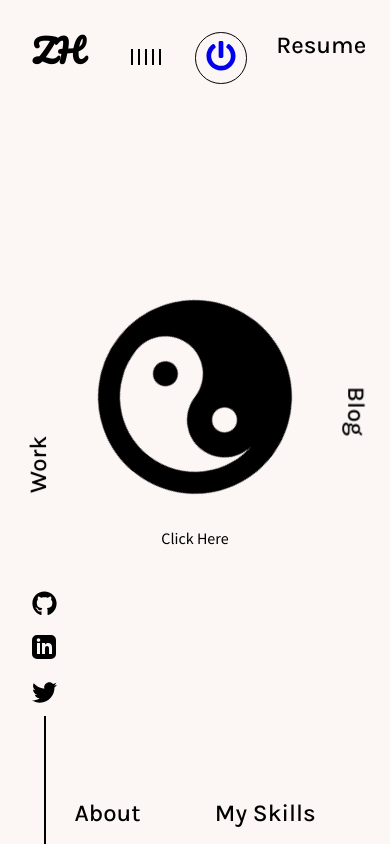
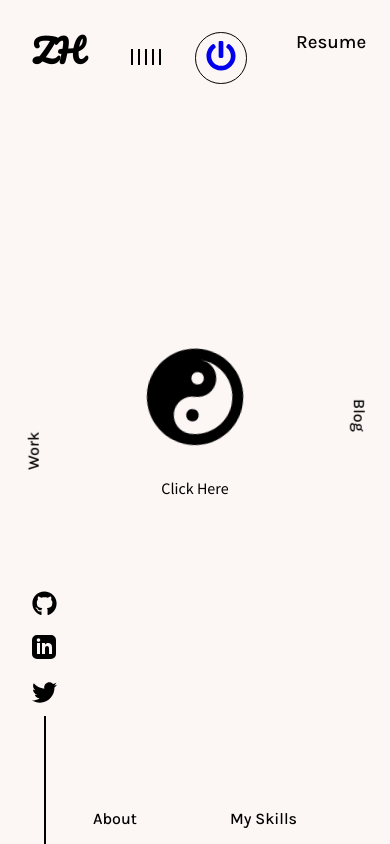
Before and after one commit to ZiyadHammad/Ziyad-Hammad, a React (Create React App) app: page /skills in a window 390 px wide. Both pictures are taken after a click on the element 220 px from the left and 57 px from the top of the page. Built offline with nearby package versions, Linux system fonts and the light colour scheme.

Commit message:
Working on responsiveness

```diff
--- a/package.json
+++ b/package.json
@@ -7,6 +7,7 @@
     "@testing-library/react": "^12.1.3",
     "@testing-library/user-event": "^13.5.0",
     "framer-motion": "^6.2.8",
+    "ityped": "^1.0.3",
     "normalize.css": "^8.0.1",
     "react": "^17.0.2",
     "react-dom": "^17.0.2",
--- a/src/components/About.js
+++ b/src/components/About.js
@@ -1,6 +1,7 @@
 import React from 'react'
+import { motion } from 'framer-motion'
 import styled, { keyframes, ThemeProvider } from 'styled-components'
-import {darkTheme} from './Themes';
+import {darkTheme, mediaQueries} from './Themes';
 
 
 import LogoComponent from '../subComponents/LogoComponent';
@@ -23,7 +24,7 @@ const float = keyframes`
 50% { transform: translateY(15px) translateX(15px) }
 100% { transform: translateY(-10px) }
 `
-const Spaceman = styled.div`
+const Spaceman = styled(motion.div)`
 position: absolute;
 top: 10%;
 right: 5%;
@@ -53,6 +54,27 @@ const Main =  styled.div`
   top: 10rem;
   font-family: 'Ubuntu Mono', monospace;
   font-style: italic;
+  ${mediaQueries(40)`
+          width: 60vw;
+          height: 50vh;
+          top:50%;
+          left:50%;
+          transform:translate(-50%,-50%);
+
+
+  `};
+  ${mediaQueries(30)`
+          width: 50vw;
+          height: auto;
+          backdrop-filter: none;
+          margin-top:2rem;
+
+  `};
+
+${mediaQueries(20)`
+          padding: 1rem;
+          font-size: calc(0.5rem + 1vw);
+  `};
 `
 
 
@@ -68,7 +90,14 @@ const AboutPage = () => {
           <PowerButton style={{background: "#fcf6f4"}} />
           <ParticleComponent theme='dark' />
 
-        <Spaceman>
+          <Spaceman
+            initial={{ right: '-20%', top: '100%' }}
+            animate={{
+              right: '5%',
+              top: '10%',
+              transition: { duration: 2, delay: 0.5 },
+            }}
+          >
             <img src={astronaut} alt="spaceman" />
         </Spaceman>
         <Main>
--- a/src/components/Intro.js
+++ b/src/components/Intro.js
@@ -2,6 +2,8 @@ import React from 'react'
 import styled from 'styled-components'
 import Me from "../assets/Images/bitmoji.png"
 import { motion } from "framer-motion"
+import { mediaQueries } from "./Themes";
+import { useEffect, useState } from "react";
 
 const Box = styled(motion.div)`
 position: absolute;
@@ -24,6 +26,58 @@ background-size: 100% 2px;
     border-left: 2px solid ${props => props.theme.body};
     border-right: 2px solid ${props => props.theme.text};
     z-index:1;
+
+    ${mediaQueries(1200)`
+    width: 65vw;
+  `};
+
+  ${mediaQueries(60)`
+    width: 70vw;
+  `};
+
+  ${mediaQueries(50)`
+    width: 50vw;
+    background-size: 100% 2px;
+
+    flex-direction:column;
+    justify-content:space-between;
+
+  `};
+
+  ${mediaQueries(40)`
+    width: 60vw;
+
+
+  `};
+
+  ${mediaQueries(30)`
+    width: 70vw;
+
+
+  `};
+  ${mediaQueries(20)`
+    width: 60vw;
+
+
+  `};
+
+  @media only screen and (max-width: 50em) {
+    background: none;
+    border: none;
+    border-top: 2px solid ${(props) => props.theme.body};
+    border-bottom: 2px solid ${(props) => props.theme.text};
+    background-image: linear-gradient(
+        ${(props) => props.theme.body} 50%,
+        ${(props) => props.theme.text} 50%
+      ),
+      linear-gradient(
+        ${(props) => props.theme.body} 50%,
+        ${(props) => props.theme.text} 50%
+      );
+    background-size: 2px 100%;
+    background-position: 0 0, 100% 0;
+    background-repeat: no-repeat;
+  }
 `
 const SubBox = styled.div`
 width: 50%;
@@ -33,17 +87,52 @@ display: flex;
 .pic{
   position: absolute;
   bottom: 0;
-  left: 50%;
+  left: 10%;
   tranform:translate(-50%, 0%);
   width: 100%;
   height: auto;
 }
+${mediaQueries(50)`
+      width: 100%;
+    height: 50%;
+      .pic {
 
-img{
-  bottom: 0;
-  position: absolute;
-  height:30rem;
-}
+    width: 70%;
+
+  }
+
+  `};
+
+  ${mediaQueries(40)`
+
+      .pic {
+
+    width: 80%;
+
+  }
+
+  `};
+
+  ${mediaQueries(30)`
+
+
+      .pic {
+
+    width: 90%;
+
+  }
+
+  `};
+  ${mediaQueries(20)`
+
+
+     .pic {
+
+   width: 80%;
+
+ }
+
+ `};
 `
 const Text = styled.div`
 font-size: calc(1em + 1.5vw);
@@ -57,20 +146,53 @@ justify-content: space-evenly;
     color: ${props => `rgba(${props.theme.bodyRgba},0.6)` };
     font-size: calc(0.5rem + 1.5vw);
     font-weight:300;
+    ${mediaQueries(40)`
+    font-size: calc(1rem + 1vw);
+
+
+`};
+}
+
+${mediaQueries(40)`
+    font-size: calc(1rem + 1.5vw);
+
+
+`};
+${mediaQueries(20)`
+     padding: 1rem;
+
+
+
+`};
+
 }`
 
 
 function Intro() {
+  const [height, setHeight] = useState("55vh")
+
+
+
+  useEffect(() => {
+    if (window.matchMedia("(max-width: 50em)").matches) {
+      setHeight("70vh");
+    }
+    if (window.matchMedia("(max-width: 20em)").matches) {
+      setHeight("60vh");
+    }
+  }, [])
+
+
   return (
     <Box
       initial={{ height: 0 }}
-      animate={{ height: "55vh" }}
+      animate={{ height: height }}
       transition={{type: "spring", duration:2, delay:1}}
     >
       <SubBox>
         <Text>
-          <h1>Hi,</h1>
-          <h3>I'm Ziyad Hammad.</h3>
+          <h3>Hi,</h3>
+          <h1>I'm,<br></br> Ziyad Hammad.</h1>
           <h6>Web Developer * Content Creator * Designer</h6>
         </Text>
       </SubBox>
@@ -80,7 +202,7 @@ function Intro() {
            animate={{ opacity: 1 }}
            transition={{type: "spring", duration:1, delay:2}}
         >
-          <img className='Me' src={Me} alt="Profile"/>
+          <img className='pic' src={Me} alt="Profile"/>
         </motion.div>
       </SubBox>
     </Box>
--- a/src/components/Main.js
+++ b/src/components/Main.js
@@ -7,10 +7,11 @@ import PowerButton from '../subComponents/PowerButton'
 import SocialIcons from '../subComponents/SocialIcons'
 import { YinYang } from "./AllSvgs"
 import Intro from './Intro'
+import { mediaQueries } from './Themes'
 
 
 
-const MainContainer = styled.div`
+const MainContainer = styled(motion.div)`
 background: ${props => props.theme.body};
 width: 100vw;
 height: 100vh;
@@ -22,12 +23,23 @@ h2,h3,h4,h5,h6{
   font-family: "Karla", sans-serif;
   font-weight:500;
 }
+h2 {
+  ${mediaQueries(40)`
+    font-size:1.2em;
+
+`};
+
+  ${mediaQueries(30)`
+    font-size:1em;
+
+`};
+}
 `
 const Container = styled.div`
 padding: 2rem;
 `
 const Resume = styled.a`
-color: ${props => props.theme.text};
+color: ${(props) => (props.click ? props.theme.body : props.theme.text)};
 position: absolute;
 top 2rem;
 right: calc(1rem + 2vw);
@@ -35,13 +47,16 @@ text-decoration: none;
 z-index: 1;
 `
 const Blog = styled(NavLink)`
-color: ${props => props.theme.text};
+color: ${(props) => (props.click ? props.theme.body : props.theme.text)};
 position: absolute;
 top 50%;
 right: calc(1rem + 2vw);
 transform: rotate(90deg) translate(-50%, -50%);
 text-decoration: none;
 z-index: 1;
+@media only screen and (max-width: 50em) {
+  text-shadow: ${(props) => (props.click ? "0 0 4px #000" : "none")};
+}
 `
 const Work = styled(NavLink)`
 color: ${props => props.click ? props.theme.body : props.theme.text };
@@ -51,6 +66,9 @@ left: calc(1rem + 2vw);
 transform: rotate(-90deg) translate(-50%, -50%);
 text-decoration: none;
 z-index: 1;
+@media only screen and (max-width: 50em) {
+  text-shadow: ${(props) => (props.click ? "0 0 4px #000" : "none")};
+}
 `
 const About = styled(NavLink)`
 color: ${props => props.click ? props.theme.body : props.theme.text };
@@ -82,8 +100,8 @@ to{
 `
 const Center = styled.div`
 position: absolute;
-top: ${props => props.click ? "85%" : "50%"};
-left: ${props => props.click ? "92%" : "50%"};
+top: ${props => (props.click ? "85%" : "50%")};
+left: ${props => (props.click ? "92%" : "50%")};
 transform: translate(-50%, -50%);
 border: none;
 outline: none;
@@ -105,6 +123,17 @@ transition: all 1s ease;
   padding-top: 2rem;
 }
 
+@media only screen and (max-width: 50em) {
+  top: ${(props) => (props.click ? "90%" : "50%")};
+  left: ${(props) => (props.click ? "90%" : "50%")};
+  width: ${(props) => (props.click ? "80px" : "150px")};
+  height: ${(props) => (props.click ? "80px" : "150px")};
+}
+@media only screen and (max-width: 30em) {
+  width: ${(props) => (props.click ? "40px" : "150px")};
+  height: ${(props) => (props.click ? "40px" : "150px")};
+}
+
 `
 const DarkDiv = styled.div`
 position: absolute;
@@ -116,48 +145,166 @@ width: ${props => props.click ? "50%" : "0%"};
 height:${props => props.click ? "100%" : "0%"};
 z-index: 1;
 transition: height 0.5s ease, width 1s ease 0.5s;
+${(props) =>
+  props.click
+    ? mediaQueries(50)`
+     height: 50%;
+right:0;
+
+width: 100%;
+transition: width 0.5s ease, height 1s ease 0.5s;
+
+`
+    : mediaQueries(50)`
+     height: 0;
+
+width: 0;
+`};
 `
 
 
 function Main() {
   const [click, setClick] = useState(false)
+  const [path, setpath] = useState("");
+  const moveY = {
+    y: "-100%",
+  };
+  const moveX = {
+    x: `${path === "work" ? "100%" : "-100%"}`,
+  };
+  const mq = window.matchMedia("(max-width: 50em)").matches;
 
   const handleClick = () => setClick(!click)
   return (
-    <MainContainer>
+    <MainContainer
+    key="modal"
+        initial={{ opacity: 0 }}
+        animate={{ opacity: 1 }}
+        exit={path === "about" || path === "skills" ? moveY : moveX}
+        transition={{ duration: 0.5 }}
+
+    >
       <Container>
         <PowerButton />
         <LogoComponent theme={click ? 'dark' :'light'} />
-        <SocialIcons theme={click ? 'dark' :'light'} />
+        {mq ? (
+            <SocialIcons theme="light" />
+          ) : (
+            <SocialIcons theme={click ? "dark" : "light"} />
+          )}
         <DarkDiv click={click} />
 
           <Center click={click} >
-            <YinYang onClick={() => handleClick()} width={click ? "120" : "200"} height={click ? "120" : "200"} fill="currentColor" />
+          {mq ? (
+              <YinYang
+                onClick={() => handleClick()}
+                width={click ? 80 : 150}
+                height={click ? 80 : 150}
+                fill="currentColor"
+              />
+            ) : (
+              <YinYang
+                onClick={() => handleClick()}
+                width={click ? 120 : 200}
+                height={click ? 120 : 200}
+                fill="currentColor"
+              />
+            )}
+
             <span>Click Here</span>
           </Center>
-
-        <Resume target="_blank" href="https://drive.google.com/file/d/1oOrGo0lUDzUYovWmD0eB_fX-hYDd9OU4/view?usp=sharing">
-          <motion.h2
-
-            whileHover={{scale: 1.1}}
-          whileTap={{scale: 0.9}}
-
+          {mq ? (
+          <Resume
+            click={+click}
+            target="_blank"
+            href="https://drive.google.com/file/d/1oOrGo0lUDzUYovWmD0eB_fX-hYDd9OU4/view?usp=sharing"
+          >
+              <motion.h3
+                initial={{
+                  y: -200,
+                  transition: { type: "spring", duration: 1.5, delay: 1 },
+                }}
+                animate={{
+                  y: 0,
+                  transition: { type: "spring", duration: 1.5, delay: 1 },
+                }}
+                whileHover={{ scale: 1.1 }}
+                whileTap={{ scale: 0.9 }}
               >
                 Resume
-          </motion.h2>
+              </motion.h3>
             </Resume>
+          ) : (
+            <Resume
+              click={+false}
+              target="_blank"
+              href="https://drive.google.com/file/d/1oOrGo0lUDzUYovWmD0eB_fX-hYDd9OU4/view?usp=sharing"
+            >
+              <motion.h3
+                initial={{
+                  y: -200,
+                  transition: { type: "spring", duration: 1.5, delay: 1 },
+                }}
+                animate={{
+                  y: 0,
+                  transition: { type: "spring", duration: 1.5, delay: 1 },
+                }}
+                whileHover={{ scale: 1.1 }}
+                whileTap={{ scale: 0.9 }}
+              >
+                Resume
+              </motion.h3>
+            </Resume>
+          )}
 
-        <Blog to="/blog">
+
+{mq ? (
+            <Blog click={+click} onClick={() => setpath("blog")} to="/blog">
               <motion.h2
-            whileHover={{scale: 1.1}}
-            whileTap={{scale: 0.9}}
+                initial={{
+                  y: -200,
+                  transition: { type: "spring", duration: 1.5, delay: 1 },
+                }}
+                animate={{
+                  y: 0,
+                  transition: { type: "spring", duration: 1.5, delay: 1 },
+                }}
+                whileHover={{ scale: 1.1 }}
+                whileTap={{ scale: 0.9 }}
               >
                 Blog
               </motion.h2>
             </Blog>
+          ) : (
+            <Blog click={+false} onClick={() => setpath("blog")} to="/blog">
+              <motion.h2
+                initial={{
+                  y: -200,
+                  transition: { type: "spring", duration: 1.5, delay: 1 },
+                }}
+                animate={{
+                  y: 0,
+                  transition: { type: "spring", duration: 1.5, delay: 1 },
+                }}
+                whileHover={{ scale: 1.1 }}
+                whileTap={{ scale: 0.9 }}
+              >
+                Blog
+              </motion.h2>
+            </Blog>
+          )}
 
         <Work to="/work" click={+click} >
           <motion.h2
+            onClick={() => setpath("work")}
+            initial={{
+              y: -200,
+              transition: { type: "spring", duration: 1.5, delay: 1 },
+            }}
+            animate={{
+              y: 0,
+              transition: { type: "spring", duration: 1.5, delay: 1 },
+            }}
             whileHover={{scale: 1.1}}
             whileTap={{scale: 0.9}}
             >
@@ -166,8 +313,21 @@ function Main() {
         </Work>
 
      <BottomBar>
-        <About to="/about" click={+click} >
+          <About
+            to="/about"
+            click={+click}
+            onClick={() => setClick(false)}
+            click={mq ? +false : +click}
+          >
             <motion.h2
+              initial={{
+                y: -200,
+                transition: { type: "spring", duration: 1.5, delay: 1 },
+              }}
+              animate={{
+                y: 0,
+                transition: { type: "spring", duration: 1.5, delay: 1 },
+              }}
             whileHover={{scale: 1.1}}
             whileTap={{scale: 0.9}}
             >
@@ -176,6 +336,15 @@ function Main() {
         </About>
         <Skills to="/skills">
             <motion.h2
+              onClick={() => setpath("skills")}
+              initial={{
+                y: -200,
+                transition: { type: "spring", duration: 1.5, delay: 1 },
+              }}
+              animate={{
+                y: 0,
+                transition: { type: "spring", duration: 1.5, delay: 1 },
+              }}
             whileHover={{scale: 1.1}}
             whileTap={{scale: 0.9}}
             >
--- a/src/components/Skills.js
+++ b/src/components/Skills.js
@@ -1,7 +1,8 @@
 import React from 'react'
 import styled, { ThemeProvider } from 'styled-components'
-import {lightTheme} from './Themes';
-import { Design, Develope} from './AllSvgs';
+import {lightTheme, mediaQueries} from './Themes';
+import { Design, Develope } from './AllSvgs';
+import { motion } from "framer-motion";
 
 
 import LogoComponent from '../subComponents/LogoComponent';
@@ -10,7 +11,7 @@ import PowerButton from '../subComponents/PowerButton';
 import ParticleComponent from '../subComponents/ParticleComponent';
 import BigTitle from '../subComponents/BigTitle'
 
-const Box = styled.div`
+const Box = styled(motion.div)`
 background-color: ${props => props.theme.body};
 width: 100vw;
 height:100vh;
@@ -18,9 +19,25 @@ position: relative;
 display: flex;
 justify-content: space-evenly;
 align-items: center;
+${mediaQueries(50)`
+flex-direction:column;
+padding:8rem 0;
+height:auto;
+&>*:nth-child(5){
+  margin-bottom:5rem;
+}
+
+`};
+${mediaQueries(30)`
+
+&>*:nth-child(5){
+  margin-bottom:4rem;
+}
+
+`};
 `
 
-const Main = styled.div`
+const Main = styled(motion.div)`
 border: 2px solid ${props => props.theme.text};
 color: ${props => props.theme.text};
 background-color: ${props => props.theme.body};
@@ -29,6 +46,15 @@ width: 30vw;
 height: 60vh;
 z-index:3;
 line-height: 1.5;
+${mediaQueries(60)`
+            height: 55vh;
+  `};
+
+  ${mediaQueries(50)`
+              width: 50vw;
+              height: max-content;
+
+  `};
 cursor: pointer;
 font-family: 'Ubuntu Mono',monospace;
 display: flex;
@@ -53,6 +79,25 @@ ${Main}:hover &{
 &>*:first-child{
 margin-right: 1rem;
 }
+${mediaQueries(60)`
+          font-size:calc(0.8em + 1vw);
+  `};
+
+  ${mediaQueries(50)`
+          font-size:calc(1em + 2vw);
+          margin-bottom:1rem;
+  `};
+
+  ${mediaQueries(30)`
+                      font-size:calc(1em + 1vw);
+  `};
+  ${mediaQueries(25)`
+                      font-size:calc(0.8em + 1vw);
+                      svg{
+                        width:30px;
+                        height:30px;
+                      }
+  `};
 `
 
 const Description = styled.div`
@@ -64,6 +109,24 @@ ${Main}:hover &{
         color:${props => props.theme.body};
 
 }
+${mediaQueries(50)`
+            font-size: calc(0.8em + 1vw);
+
+  `};
+
+  ${mediaQueries(30)`
+                      font-size:calc(0.7em + 1vw);
+
+
+
+  `};
+
+  ${mediaQueries(25)`
+                      font-size:calc(0.5em + 1vw);
+
+
+
+  `};
 strong{
     margin-bottom: 1rem;
     text-transform: uppercase;
@@ -76,7 +139,12 @@ ul,p{
 const Skills = () => {
     return (
         <ThemeProvider theme={lightTheme}>
-<Box>
+        <Box
+          key="skills"
+          initial={{ opacity: 0 }}
+          animate={{ opacity: 1, transition: { duration: 1 } }}
+          exit={{ opacity: 0, transition: { duration: 0.5 } }}
+        >
 
 <LogoComponent theme='light'/>
 <SocialIcons theme='light'/>
--- a/src/components/Themes.js
+++ b/src/components/Themes.js
@@ -15,3 +15,6 @@ export const darkTheme = {
   textRgba : "252, 246, 244",
   bodyRgba:"0,0,0",
 }
+export const mediaQueries = key => {
+  return style => `@media (max-width: ${key}em) { ${style} }`
+}
--- a/src/components/Work.js
+++ b/src/components/Work.js
@@ -5,7 +5,8 @@ import LogoComponent from '../subComponents/LogoComponent'
 import SocialIcons  from '../subComponents/SocialIcons'
 import PowerButton  from '../subComponents/PowerButton'
 
-import {Projects} from '../data/ProjectData';
+import { Projects } from '../data/ProjectData';
+import { mediaQueries } from "./Themes";
 import WorkComponent from './WorkComponent'
 import AnchorComponent from '../subComponents/Anchor'
 import BigTitle from "../subComponents/BigTitle"
@@ -18,27 +19,44 @@ background-size: cover;
   background-repeat: no-repeat;
   background-attachment: fixed;
   background-position: center;
-`
+  width: 100vw;
+  height: 100vh;
+`;
+
 const Container = styled.div`
-background-color: ${props => `rgba(${props.theme.bodyRgba},0.8)`};
+  background-color: ${(props) => `rgba(${props.theme.bodyRgba},0.8)`};
   width: 100%;
-height:100%;
+  height: 100%;
   position: relative;
   padding-bottom: 5rem;
-`
+`;
 
 const Center = styled.div`
   display: flex;
   justify-content: center;
   align-items: center;
   padding-top: 10rem;
-`
 
-const Grid = styled.div`
+  ${mediaQueries(30)`
+    padding-top: 7rem;
+
+
+  `};
+`;
+
+const Grid = styled(motion.div)`
   display: grid;
   grid-template-columns: repeat(2, minmax(calc(10rem + 15vw), 1fr));
+
   grid-gap: calc(1rem + 2vw);
-`
+
+  ${mediaQueries(50)`
+    grid-template-columns: 100%;
+
+
+
+  `};
+`;
 
 // Framer-motion config
 const container = {
--- a/src/components/WorkComponent.js
+++ b/src/components/WorkComponent.js
@@ -1,6 +1,7 @@
 import { motion } from 'framer-motion'
 import React from 'react'
 import styled from 'styled-components'
+import {mediaQueries} from "./Themes"
 
 
 const Box = styled(motion.a)`
@@ -21,6 +22,23 @@ z-index:5;
     background-color: ${props => props.theme.text};
     transition: all 0.3s ease;
 }
+${mediaQueries(50)`
+width:calc(60vw);
+
+`};
+${mediaQueries(30)`
+
+height:18rem;
+
+`};
+
+${mediaQueries(25)`
+
+height:14rem;
+padding:0.8rem;
+backdrop-filter: none;
+
+`};
 `
 
 const Image = styled.div`
@@ -34,6 +52,12 @@ ${Box}:hover &{
     border:1px solid ${props => props.theme.body};
 
 }
+${mediaQueries(25)`
+
+height:70%;
+
+
+`};
 `
 const Title = styled.h3`
 color: inherit;
@@ -41,6 +65,20 @@ padding: 0.5rem 0;
 padding-top:1rem;
 font-family: 'Karla',sans-serif;
 font-weight:700;
+
+${mediaQueries(40)`
+font-size:calc(0.8em + 1vw);
+
+`};
+
+${mediaQueries(25)`
+
+font-size:calc(0.6em + 1vw);
+
+
+
+`};
+
 border-bottom: 1px solid ${props => props.theme.text};
 ${Box}:hover &{
     border-bottom: 1px solid ${props => props.theme.body};
@@ -49,12 +87,24 @@ ${Box}:hover &{
 `
 const HashTags = styled.div`
 padding: 0.5rem 0;
+${mediaQueries(25)`
+
+font-size:calc(0.5em + 1vw);
+
+`};
 `
 const Tag= styled.span`
 padding-right: 0.5rem;
 `
 const Date = styled.span`
-padding:0.5rem 0
+padding:0.5rem 0;
+${mediaQueries(25)`
+
+font-size:calc(0.5em + 1vw);
+
+
+
+`};
 `
 
 const Container = styled(motion.div)``;
```
Also changed, not shown: 1 other file (tests, documents, lock files or other folders). Lines whose indentation alone changed are shown as unchanged.
